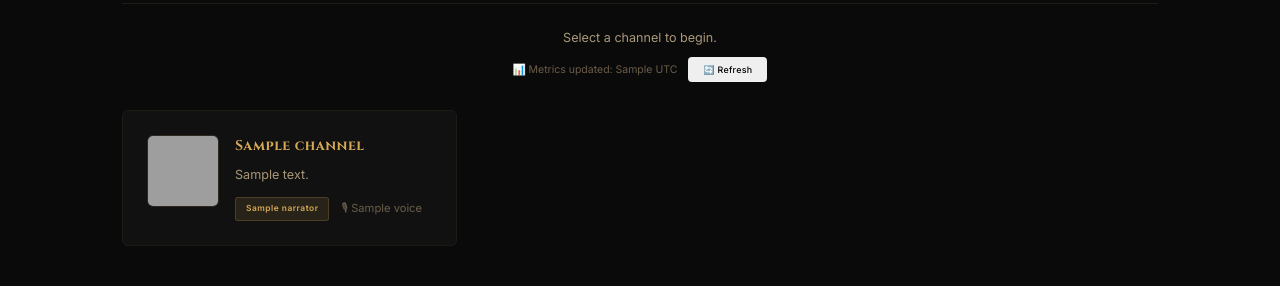
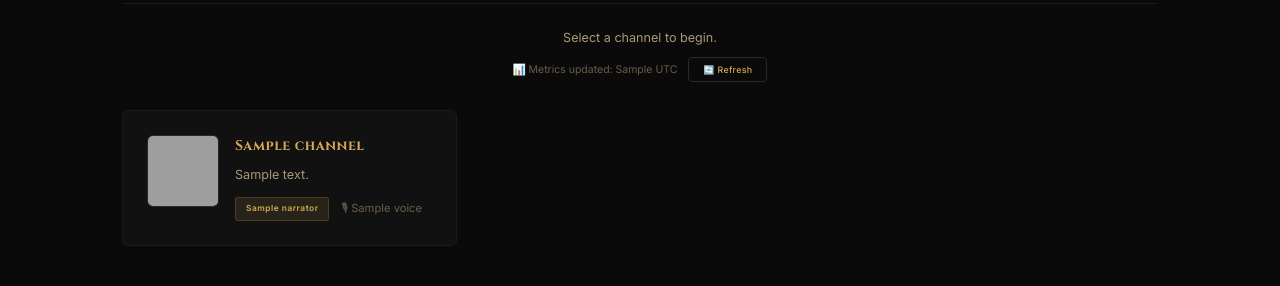
Before and after one commit to EmroseMediaStudios/MediaApp, a Flask app: template app/templates/dashboard.html in a window 1280 px wide. Shown: the part 560-846 px from the top of the page. Run offline with Flask 3, Linux system fonts and the light colour scheme; the template is opened without the code that fills it: most values are stand-ins (such as "Sample title", 1, 10 or a date in 2020); data that the repository does not hold is empty; some libraries are stand-ins or nearby versions; grey boxes are pictures that could not be loaded.

Commit message:
Style refresh metrics button to match black/gold theme

```diff
--- a/app/templates/dashboard.html
+++ b/app/templates/dashboard.html
@@ -11,7 +11,7 @@
   {% if last_refresh %}
   <div class="meta mt-4" style="font-size: 0.75em; color: var(--text3);">
     📊 Metrics updated: {{ last_refresh[:16].replace('T', ' ') }} UTC
-    <button onclick="refreshMetrics(this)" class="btn btn-sm" style="margin-left: 8px; font-size: 0.85em;">🔄 Refresh</button>
+    <button onclick="refreshMetrics(this)" class="btn btn-sm" style="margin-left: 8px; font-size: 0.85em; background: transparent; color: var(--gold); border: 1px solid var(--border2);">🔄 Refresh</button>
   </div>
   {% endif %}
 </div>
```
